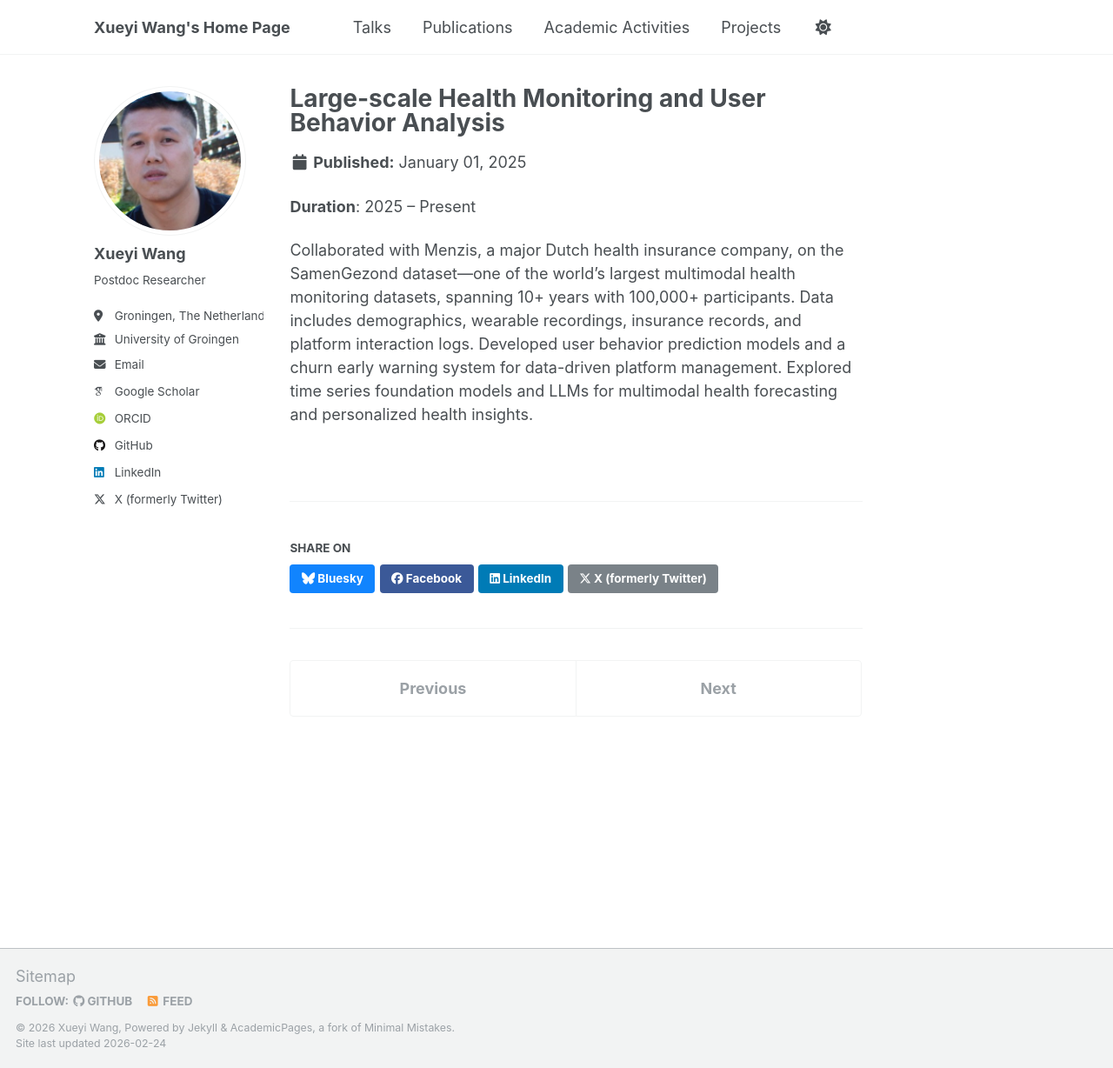
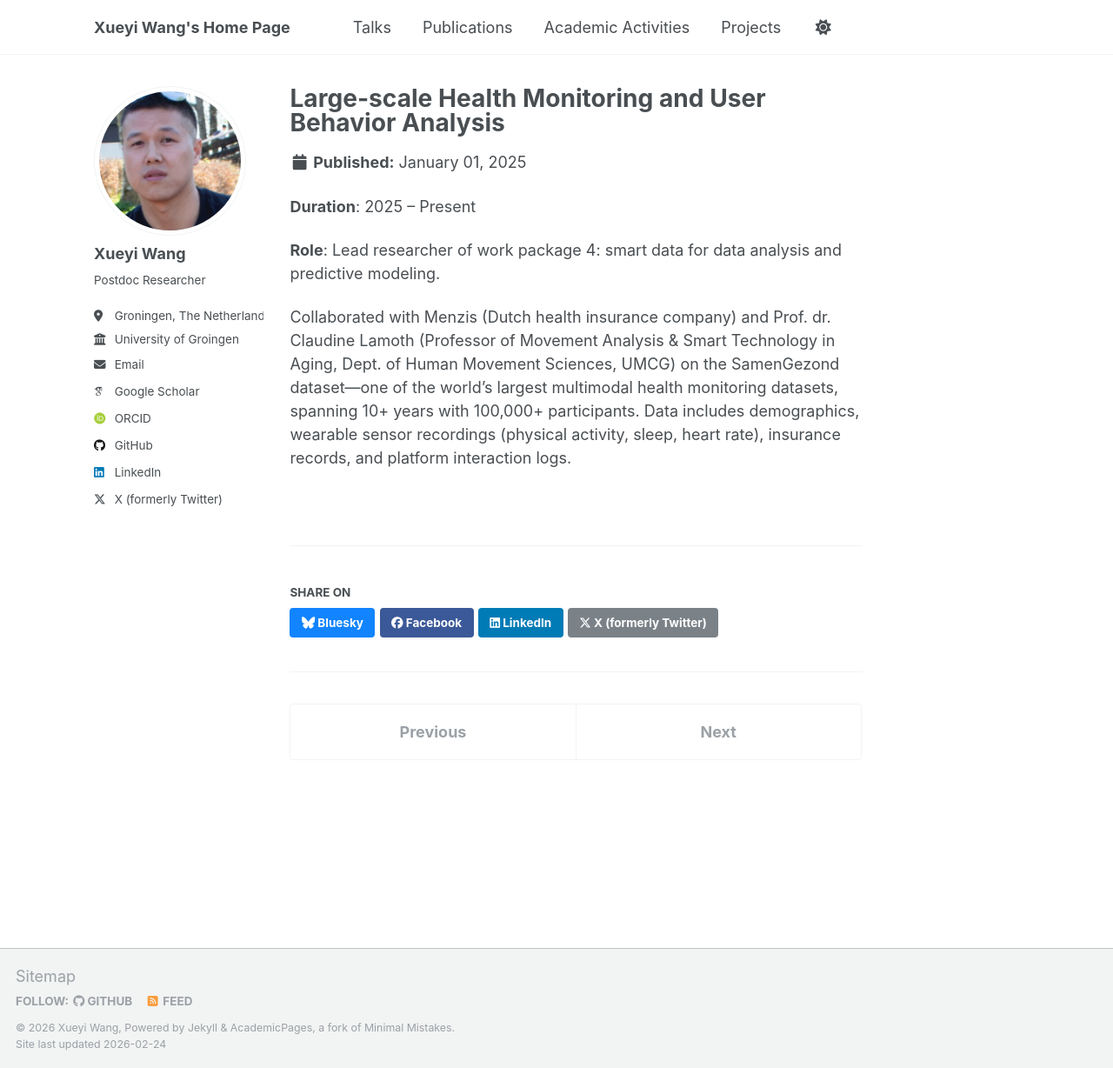
Before and after one commit to Xueyi-Wang/Xueyi-Wang.github.io, a Jekyll site: the page built from _projects/2025-01-01-health-monitoring.md, in a window 1280 px wide and 1228 px high. Shown: the whole window at 87% size. Built offline with Jekyll 4.4.1, drawn with Linux system fonts in a browser that asks for light colours; some web fonts are replaced.

Commit message:
Update health monitoring project with role and collaborator details
Added lead researcher role, Prof. Claudine Lamoth collaboration,
and detailed dataset description from CV.

Co-Authored-By: Claude Opus 4.6 <noreply@anthropic.com>

```diff
--- a/_projects/2025-01-01-health-monitoring.md
+++ b/_projects/2025-01-01-health-monitoring.md
@@ -1,10 +1,12 @@
 ---
 title: "Large-scale Health Monitoring and User Behavior Analysis"
-excerpt: "Collaborated with Menzis on the SamenGezond dataset—one of the world's largest multimodal health monitoring datasets, spanning 10+ years with 100,000+ participants."
+excerpt: "Lead researcher on the SamenGezond dataset—one of the world's largest multimodal health monitoring datasets, spanning 10+ years with 100,000+ participants."
 collection: projects
 date: 2025-01-01
 ---
 
 **Duration**: 2025 -- Present
 
-Collaborated with Menzis, a major Dutch health insurance company, on the SamenGezond dataset—one of the world's largest multimodal health monitoring datasets, spanning 10+ years with 100,000+ participants. Data includes demographics, wearable recordings, insurance records, and platform interaction logs. Developed user behavior prediction models and a churn early warning system for data-driven platform management. Explored time series foundation models and LLMs for multimodal health forecasting and personalized health insights.
+**Role**: Lead researcher of work package 4: smart data for data analysis and predictive modeling.
+
+Collaborated with Menzis (Dutch health insurance company) and Prof. dr. Claudine Lamoth (Professor of Movement Analysis & Smart Technology in Aging, Dept. of Human Movement Sciences, UMCG) on the SamenGezond dataset---one of the world's largest multimodal health monitoring datasets, spanning 10+ years with 100,000+ participants. Data includes demographics, wearable sensor recordings (physical activity, sleep, heart rate), insurance records, and platform interaction logs.
```
